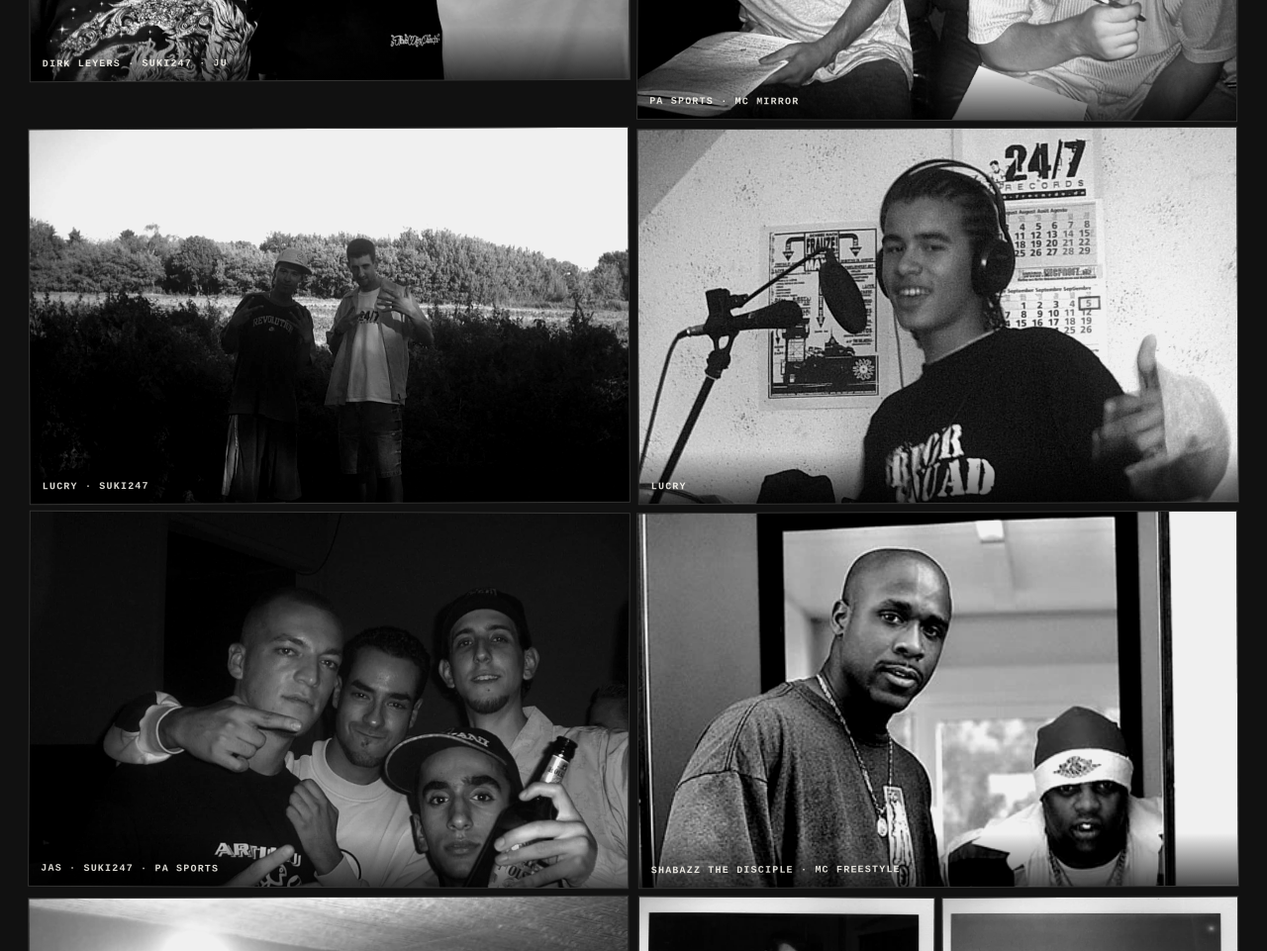
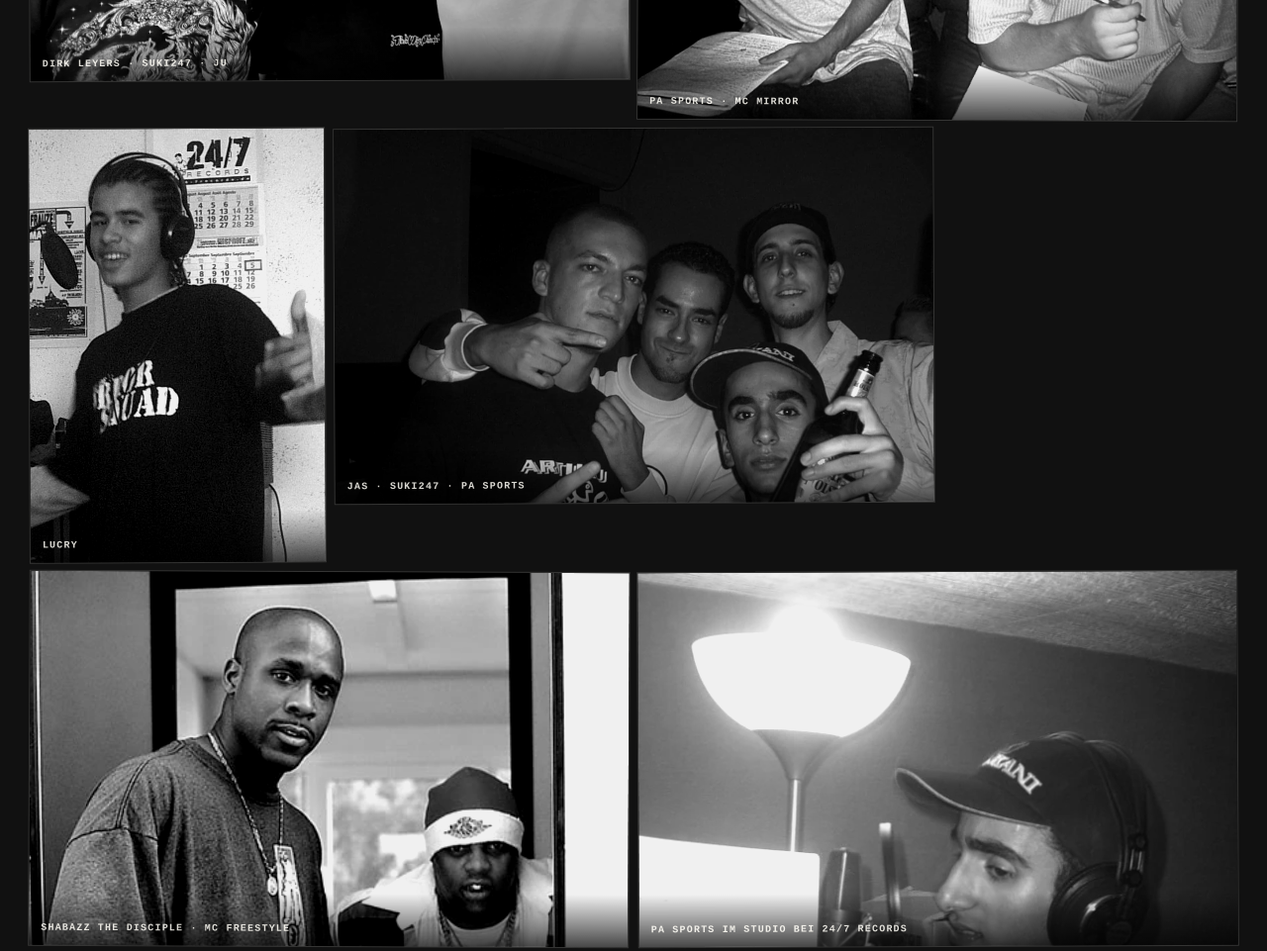
Before and after one commit to davidzaddach/247artists.de, a plain HTML site: page index.html in a window 1280 px wide. Shown: the part 6200-7161 px from the top of the page at 99% size. Drawn offline with Linux system fonts and the light colour scheme.

Commit message:
Replace photo 23 and remove gallery photos 22 and 36

```diff
--- a/index.html
+++ b/index.html
@@ -52,6 +52,7 @@
 header .brand{order:0;margin-left:0;background:transparent;padding:0}header .brand-logo{filter:invert(1)}header nav{order:2;margin-right:0}header .menu{order:1}
 .hero,.hero:before{background:#fff}
 .gallery-grid .gallery-item.gallery-item--photo-21{grid-column:span 2;aspect-ratio:1536/1060}.gallery-item--photo-21 img{object-fit:cover;object-position:center;transform:none}
+.gallery-grid .gallery-item.gallery-item--photo-23{grid-column:span 1;aspect-ratio:588/866}
 </style>
 </head>
 <body>
@@ -100,8 +101,7 @@ header .brand{order:0;margin-left:0;background:transparent;padding:0}header .bra
     <a class="gallery-item" href="./assets/gallery/18-aus-frueheren-tagen.webp" data-gallery-image data-caption="Blackalicious · Suki247"><img src="./assets/gallery/18-aus-frueheren-tagen.webp" alt="Suki247 mit Blackalicious" loading="lazy"><span class="gallery-caption">Blackalicious · Suki247</span></a>
     <a class="gallery-item" href="./assets/gallery/20-gute-leute-gute-zeit.webp" data-gallery-image data-caption="Dirk Leyers · Suki247 · Ju"><img src="./assets/gallery/20-gute-leute-gute-zeit.webp" alt="Dirk Leyers, Suki247 und Ju zusammen" loading="lazy"><span class="gallery-caption">Dirk Leyers · Suki247 · Ju</span></a>
     <a class="gallery-item gallery-item--photo-21" href="./assets/gallery/21-fruehe-begegnung.webp" data-gallery-image data-caption="PA Sports · MC Mirror"><img src="./assets/gallery/21-fruehe-begegnung.webp" alt="PA Sports und MC Mirror bei einer frühen Begegnung" loading="lazy"><span class="gallery-caption">PA Sports · MC Mirror</span></a>
-    <a class="gallery-item" href="./assets/gallery/22-lucry-und-suki247.webp" data-gallery-image data-caption="Lucry · Suki247"><img src="./assets/gallery/22-lucry-und-suki247.webp" alt="Lucry und Suki247 zusammen" loading="lazy"><span class="gallery-caption">Lucry · Suki247</span></a>
-    <a class="gallery-item" href="./assets/gallery/23-lucry.webp" data-gallery-image data-caption="Lucry"><img src="./assets/gallery/23-lucry.webp" alt="Lucry im Studio" loading="lazy"><span class="gallery-caption">Lucry</span></a>
+    <a class="gallery-item gallery-item--photo-23" href="./assets/gallery/23-lucry-247records.png" data-gallery-image data-caption="Lucry"><img src="./assets/gallery/23-lucry-247records.png" alt="Lucry im Studio" loading="lazy"><span class="gallery-caption">Lucry</span></a>
     <a class="gallery-item" href="./assets/gallery/24-jas-suki247-pa-sports.webp" data-gallery-image data-caption="Jas · Suki247 · PA Sports"><img src="./assets/gallery/24-jas-suki247-pa-sports.webp" alt="Jas, Suki247 und PA Sports zusammen" loading="lazy"><span class="gallery-caption">Jas · Suki247 · PA Sports</span></a>
     <a class="gallery-item" href="./assets/gallery/25-shabazz-mc-freestyle.webp" data-gallery-image data-caption="Shabazz the Disciple · MC Freestyle"><img src="./assets/gallery/25-shabazz-mc-freestyle.webp" alt="Shabazz the Disciple und MC Freestyle zusammen" loading="lazy"><span class="gallery-caption">Shabazz the Disciple · MC Freestyle</span></a>
     <a class="gallery-item" href="./assets/gallery/26-pa-sports-studio-247-records.webp" data-gallery-image data-caption="PA Sports im Studio bei 24/7 Records"><img src="./assets/gallery/26-pa-sports-studio-247-records.webp" alt="PA Sports bei einer Aufnahme im Studio von 24/7 Records" loading="lazy"><span class="gallery-caption">PA Sports im Studio bei 24/7 Records</span></a>
@@ -113,7 +113,6 @@ header .brand{order:0;margin-left:0;background:transparent;padding:0}header .bra
     <a class="gallery-item" href="./assets/gallery/32-dj-qmillah-mirror-jas-suki247.webp" data-gallery-image data-caption="DJ Qmillah · Mirror · Jas · Suki247"><img src="./assets/gallery/32-dj-qmillah-mirror-jas-suki247.webp" alt="DJ Qmillah, Mirror, Jas und Suki247 zusammen" loading="lazy"><span class="gallery-caption">DJ Qmillah · Mirror · Jas · Suki247</span></a>
     <a class="gallery-item" href="./assets/gallery/35-kid-kobra-suki247.webp" data-gallery-image data-caption="Smexer · Suki247"><img src="./assets/gallery/35-kid-kobra-suki247.webp" alt="Smexer und Suki247 zusammen" loading="lazy"><span class="gallery-caption">Smexer · Suki247</span></a>
     <a class="gallery-item" href="./assets/gallery/34-smexer-suki247.webp" data-gallery-image data-caption="Kid Kobra · Suki247"><img src="./assets/gallery/34-smexer-suki247.webp" alt="Kid Kobra und Suki247 zusammen" loading="lazy"><span class="gallery-caption">Kid Kobra · Suki247</span></a>
-    <a class="gallery-item gallery-item--lucry" href="./assets/gallery/36-lucry-corner.webp" data-gallery-image data-caption="Lucry"><img src="./assets/gallery/36-lucry-corner.webp" alt="Lucry in einem Celtics-Trikot" loading="lazy"><span class="gallery-caption">Lucry</span></a>
   </div></div></section>
 
   <section class="contact" id="kontakt"><div class="wrap contact-grid"><div><div class="section-label">Künstler:innen · Booking · Entertainment</div><h2>Alles beginnt<br>mit einem<br>Gespräch.</h2></div><div><p>Booking, Kooperation oder eine Idee? Schreib uns. Kurz, direkt und ohne großes Tamtam.</p><div class="contact-actions"><a class="btn" href="mailto:info@247artists.de?subject=Anfrage%20an%2024%2F7%20Artist%20Management">Schreib uns ↗</a></div><div class="contact-address"><a href="mailto:info@247artists.de">info@247artists.de</a></div></div></div></section>
```
Also changed, not shown: assets/gallery/23-lucry-247records.png (added).
